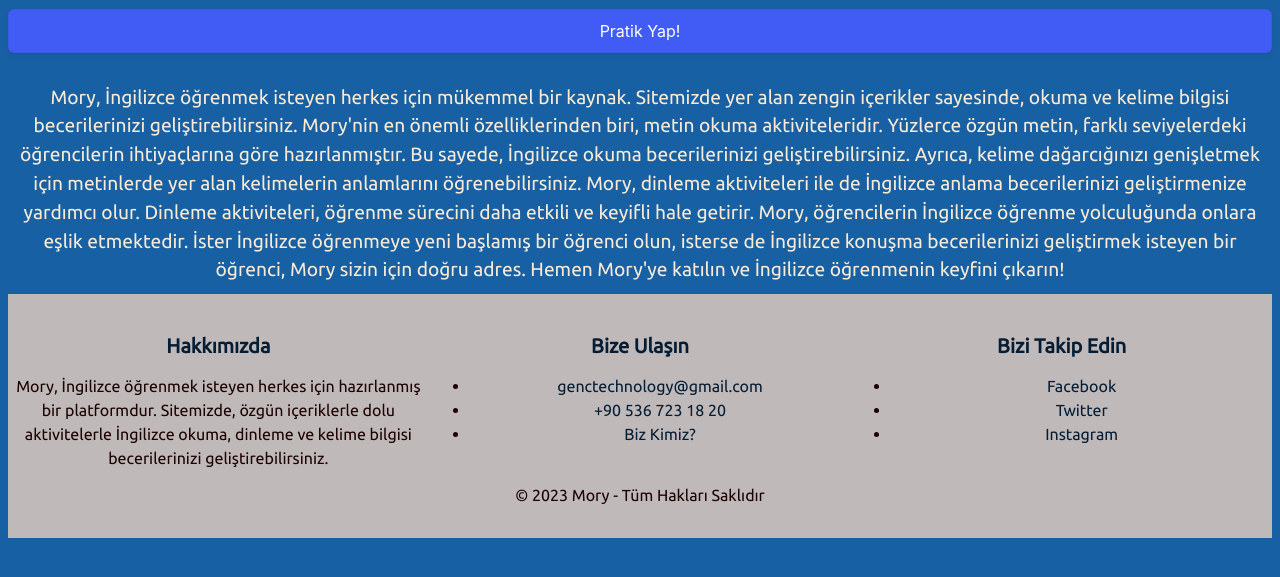
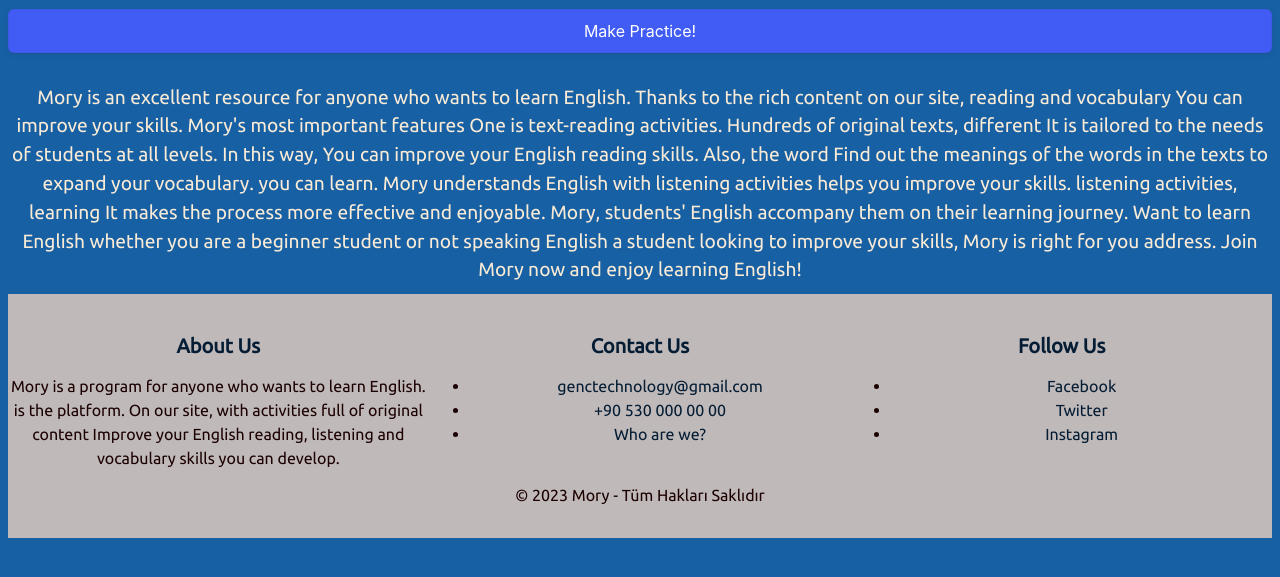
Before and after one commit to Turka3/Morny-LearnEnglish-WebApp-OpenSource, a plain HTML site: page index.html in a window 1280 px wide. Shown: the part 141-718 px from the top of the page. Drawn offline with Linux system fonts and the light colour scheme.

Commit message:
WebPage English Update

```diff
--- a/index.html
+++ b/index.html
@@ -44,47 +44,47 @@
 
       <a href="index.html"><h1 id="header-title-main-page">Mory</h1></a>
 
-    <p id="passage-main" title="Mory ile ingilizce pratik yap!">
+    <p id="passage-main" title="Practice your English with Mory!">
       Practice your English with Mory!
     </p>
 
     <!-- HTML !-->
     <a href="practice.html">
-      <button class="button-9" role="button" title="Pratik yapmaya başla!">
-        Pratik Yap!
+      <button class="button-9" role="button" title="Start Practice With Mory!">
+        Make Practice!
       </button>
     </a>
 
     <p id="paragraf">
-      Mory, İngilizce öğrenmek isteyen herkes için mükemmel bir kaynak.
-      Sitemizde yer alan zengin içerikler sayesinde, okuma ve kelime bilgisi
-      becerilerinizi geliştirebilirsiniz. Mory'nin en önemli özelliklerinden
-      biri, metin okuma aktiviteleridir. Yüzlerce özgün metin, farklı
-      seviyelerdeki öğrencilerin ihtiyaçlarına göre hazırlanmıştır. Bu sayede,
-      İngilizce okuma becerilerinizi geliştirebilirsiniz. Ayrıca, kelime
-      dağarcığınızı genişletmek için metinlerde yer alan kelimelerin anlamlarını
-      öğrenebilirsiniz. Mory, dinleme aktiviteleri ile de İngilizce anlama
-      becerilerinizi geliştirmenize yardımcı olur. Dinleme aktiviteleri, öğrenme
-      sürecini daha etkili ve keyifli hale getirir. Mory, öğrencilerin İngilizce
-      öğrenme yolculuğunda onlara eşlik etmektedir. İster İngilizce öğrenmeye
-      yeni başlamış bir öğrenci olun, isterse de İngilizce konuşma
-      becerilerinizi geliştirmek isteyen bir öğrenci, Mory sizin için doğru
-      adres. Hemen Mory'ye katılın ve İngilizce öğrenmenin keyfini çıkarın!
+      Mory is an excellent resource for anyone who wants to learn English.
+      Thanks to the rich content on our site, reading and vocabulary
+      You can improve your skills. Mory's most important features
+      One is text-reading activities. Hundreds of original texts, different
+      It is tailored to the needs of students at all levels. In this way,
+      You can improve your English reading skills. Also, the word
+      Find out the meanings of the words in the texts to expand your vocabulary.
+      you can learn. Mory understands English with listening activities
+      helps you improve your skills. listening activities, learning
+      It makes the process more effective and enjoyable. Mory, students' English
+      accompany them on their learning journey. Want to learn English
+      whether you are a beginner student or not speaking English
+      a student looking to improve your skills, Mory is right for you
+      address. Join Mory now and enjoy learning English!
     </p>
 
     <footer>
       <div class="footer-container">
         <div class="footer-col">
-          <h3 title="Hakkımızda">Hakkımızda</h3>
+          <h3 title="About Us">About Us</h3>
           <p>
-            Mory, İngilizce öğrenmek isteyen herkes için hazırlanmış bir
-            platformdur. Sitemizde, özgün içeriklerle dolu aktivitelerle
-            İngilizce okuma, dinleme ve kelime bilgisi becerilerinizi
-            geliştirebilirsiniz.
+            Mory is a program for anyone who wants to learn English.
+            is the platform. On our site, with activities full of original content
+            Improve your English reading, listening and vocabulary skills
+            you can develop.
           </p>
         </div>
         <div class="footer-col">
-          <h3 title="Bize Ulaşın">Bize Ulaşın</h3>
+          <h3 title="Contact Us">Contact Us</h3>
           <ul>
             <li>
               <a href="mailto:genctechnology@gmail.com" target="_blank"
@@ -92,17 +92,17 @@
               >
             </li>
             <li>
-              <a href="tel:+905367231820" target="_blank">+90 536 723 18 20</a>
+              <a href="tel:+905367231820" target="_blank">+90 530 000 00 00</a>
             </li>
             <li>
               <a href="https://genctech-open-source.vercel.app/" target="_blank"
-                >Biz Kimiz?</a
+                >Who are we?</a
               >
             </li>
           </ul>
         </div>
         <div class="footer-col">
-          <h3 title="Bizi Takip Edin">Bizi Takip Edin</h3>
+          <h3 title="Follow Us">Follow Us</h3>
           <ul>
             <li>
               <a
```
Also changed, not shown: metin.html (+1 -1 lines), practice.html (+5 -5 lines).
